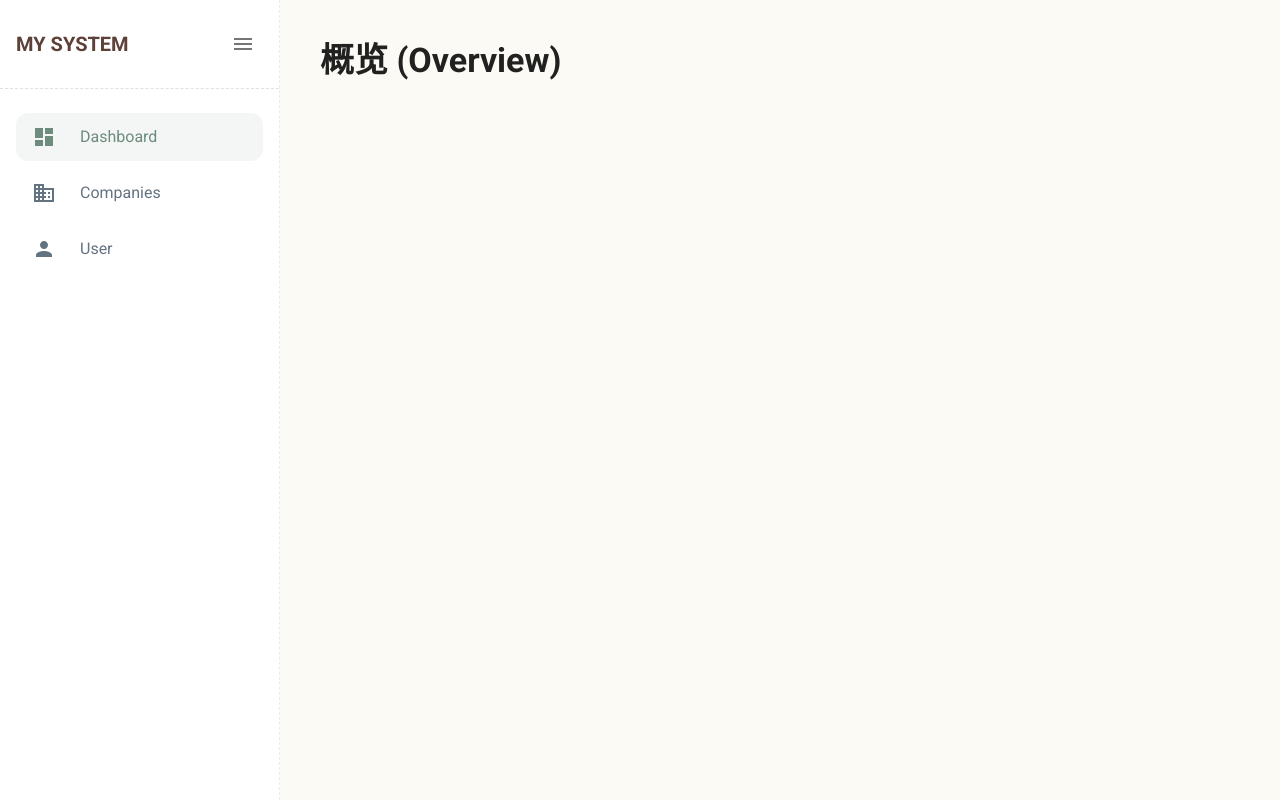
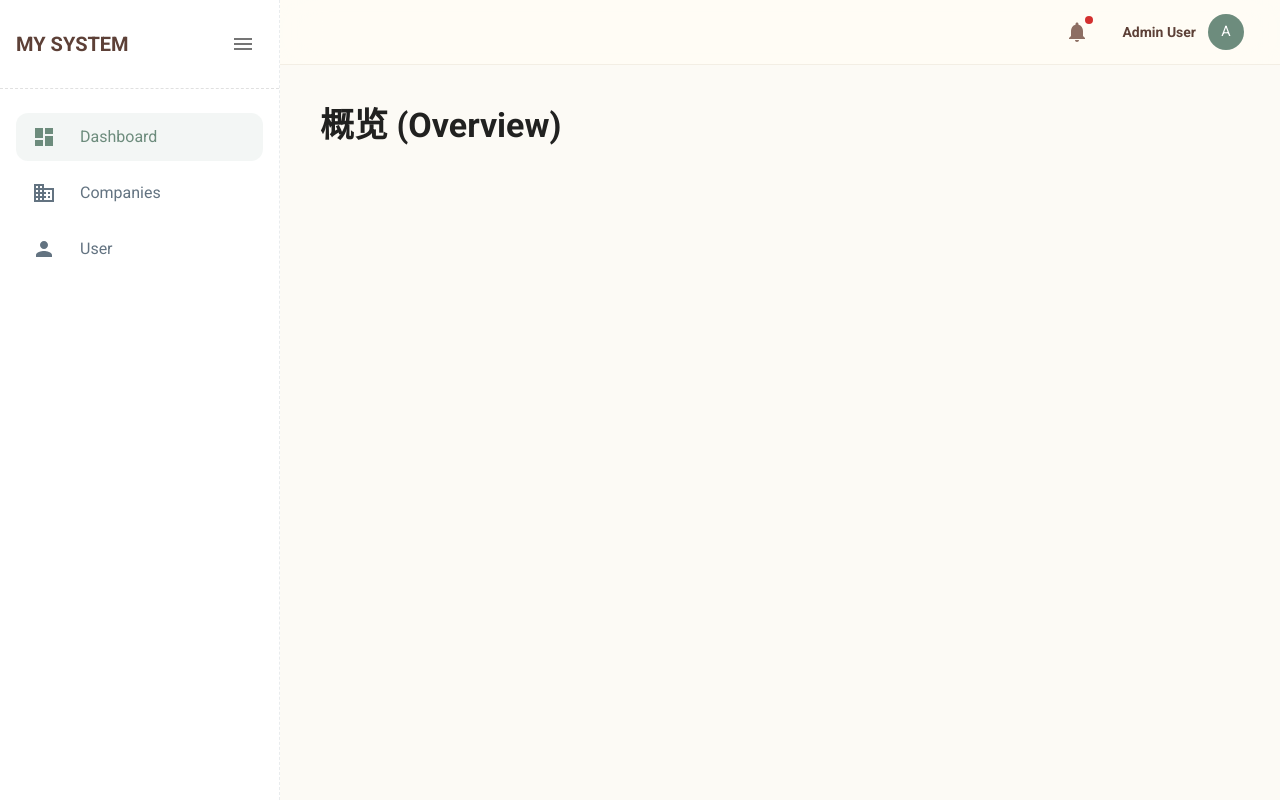
Before and after one commit to zcemulate-eng/my-code, a Next.js app: page /dashboard in a window 1280 px wide. Built offline with nearby package versions, Linux system fonts and the light colour scheme; what @mui/material-nextjs would draw is missing.

Commit message:
second week

```diff
--- a/src/app/(main)/layout.tsx
+++ b/src/app/(main)/layout.tsx
@@ -3,11 +3,12 @@
 import { useState } from 'react';
 import { Box, Drawer, List, ListItem, ListItemButton, ListItemIcon, ListItemText, IconButton, Divider, Typography, useTheme } from '@mui/material';
 import {
-    ChevronLeft as ChevronLeftIcon, Menu as MenuIcon,
+    Menu as MenuIcon,
     Dashboard as DashboardIcon, Business as BusinessIcon, Person as PersonIcon
 } from '@mui/icons-material';
 import Link from 'next/link';
 import { usePathname } from 'next/navigation';
+import TopBar from '@/components/Topbar'; // <--- 1. 引入 TopBar 组件
 
 const DRAWER_WIDTH = 280;
 
@@ -18,15 +19,15 @@ export default function MainLayout({ children }: { children: React.ReactNode })
 
     const toggleDrawer = () => setOpen(!open);
 
-    // 【关键改动】：更新导航路径，现在它们是同级的
     const navItems = [
         { text: 'Dashboard', icon: <DashboardIcon />, path: '/dashboard' },
-        { text: 'Companies', icon: <BusinessIcon />, path: '/companies' }, // 原来是 /dashboard/companies
-        { text: 'User', icon: <PersonIcon />, path: '/users' },            // 原来是 /dashboard/user
+        { text: 'Companies', icon: <BusinessIcon />, path: '/companies' },
+        { text: 'User', icon: <PersonIcon />, path: '/users' },
     ];
 
     return (
         <Box sx={{ display: 'flex', minHeight: '100vh', backgroundColor: '#fcfaf5' }}>
+            {/* --- 左侧：侧边栏 (Sidebar) --- */}
             <Drawer
                 variant="permanent"
                 open={open}
@@ -45,7 +46,6 @@ export default function MainLayout({ children }: { children: React.ReactNode })
                     },
                 }}
             >
-                {/* 侧边栏头部 */}
                 <Box sx={{ display: 'flex', alignItems: 'center', justifyContent: open ? 'space-between' : 'center', px: 2, py: 3 }}>
                     {open && <Typography variant="h6" sx={{ fontWeight: 800, color: '#5d4037' }}>MY SYSTEM</Typography>}
                     <IconButton onClick={toggleDrawer}><MenuIcon /></IconButton>
@@ -80,9 +80,27 @@ export default function MainLayout({ children }: { children: React.ReactNode })
                 </List>
             </Drawer>
 
-            {/* 内容区域：所有 (main) 下的页面都会渲染在 children 里 */}
-            <Box component="main" sx={{ flexGrow: 1, p: { xs: 2, md: 5 }, width: '100%' }}>
-                {children}
+            {/* --- 右侧：主区域 (包含 TopBar 和 页面内容) --- */}
+            <Box
+                component="main"
+                sx={{
+                    flexGrow: 1,
+                    width: '100%',
+                    display: 'flex',        // <--- 2. 改为 Flex 布局
+                    flexDirection: 'column' // <--- 3. 垂直排列 (TopBar 在上，内容在下)
+                }}
+            >
+                {/* A. 顶部栏 */}
+                <TopBar />
+
+                {/* B. 页面实际内容 */}
+                <Box sx={{
+                    flexGrow: 1,
+                    p: { xs: 2, md: 5 }, // <--- 4. Padding 移到这里，防止 TopBar 被挤压
+                    overflow: 'auto'     // 内容过多时出现滚动条
+                }}>
+                    {children}
+                </Box>
             </Box>
         </Box>
     );
--- a/src/app/actions/auth.ts
+++ b/src/app/actions/auth.ts
@@ -1,5 +1,7 @@
 'use server';
 import { prisma } from '@/lib/prisma';
+import { cookies } from 'next/headers';
+import { redirect } from 'next/navigation';
 
 export async function registerUser(formData: any) {
 	try {
@@ -29,3 +31,18 @@ export async function loginUser(formData: any) {
 		return { success: false, message: "服务器错误" };
 	}
 }
+
+/**
+ * 注销 / 退出登录
+ */
+export async function logout() {
+  // 1. 删除用于维持会话的 Cookie
+  // 注意：这里假设你的 Cookie 名字叫 'userId' 或者 'session'
+  // 如果你不确定，我们可以把常见的都删了，或者你可以告诉我你 Login 时存的 cookie 名字
+  const cookieStore = await cookies();
+  cookieStore.delete('userId');
+  cookieStore.delete('session');
+
+  // 2. 重定向回登录页
+  redirect('/login');
+}
--- a/src/app/register/page.tsx
+++ b/src/app/register/page.tsx
@@ -10,6 +10,7 @@ export default function RegisterPage() {
 	const [serverError, setServerError] = useState('');
 	const [success, setSuccess] = useState(false);
 
+    // 检查注册表单输入逻辑
 	const getFieldError = (name: string, value: string) => {
 		if (name === 'email') {
 			if (!value) {
@@ -38,6 +39,7 @@ export default function RegisterPage() {
 		return "";
 	};
 
+    // 鼠标失焦后立即检查
 	const handleBlur = (field: 'email' | 'password') => {
 		const error = getFieldError(field, formData[field]);
 		setErrors(prev => ({ ...prev, [field]: error }));
--- /dev/null
+++ b/src/components/Topbar.tsx
@@ -0,0 +1,176 @@
+'use client';
+
+import React, { useState } from 'react';
+import {
+  AppBar, Toolbar, Box, IconButton, Avatar, Typography,
+  Drawer, Stack, Button, Divider, Badge
+} from '@mui/material';
+import {
+  Notifications as NotificationsIcon,
+  Logout as LogoutIcon,
+  Person as PersonIcon,
+  Settings as SettingsIcon,
+  Close as CloseIcon
+} from '@mui/icons-material';
+import { logout } from '@/app/actions/auth';
+
+// 模拟当前登录用户数据 (后续可替换为从 Context 或 API 获取)
+const currentUser = {
+  name: 'Admin User',
+  email: 'admin@company.com',
+  role: 'Administrator',
+  department: 'HQ / IT Dept',
+  avatarUrl: '' // 如果有图片链接填这里，没有则显示首字母
+};
+
+export default function TopBar() {
+  const [open, setOpen] = useState(false);
+
+  // 处理注销
+  const handleLogout = async () => {
+    await logout();
+  };
+
+  return (
+    <>
+      {/* --- 顶栏 (AppBar) --- */}
+      <AppBar
+        position="sticky"
+        elevation={0}
+        sx={{
+          backgroundColor: 'rgba(255, 253, 245, 0.8)', // 玻璃拟态背景
+          backdropFilter: 'blur(20px)',
+          borderBottom: '1px solid rgba(139, 115, 85, 0.1)',
+          color: '#5d4037',
+          zIndex: (theme) => theme.zIndex.drawer + 1 // 确保在侧边栏之上(可选)
+        }}
+      >
+        <Toolbar sx={{ justifyContent: 'flex-end', gap: 2 }}>
+
+          {/* 这里预留空间给未来的扩展功能，比如通知铃铛 */}
+          <IconButton size="small">
+            <Badge variant="dot" color="error">
+              <NotificationsIcon sx={{ color: '#8d6e63' }} />
+            </Badge>
+          </IconButton>
+
+          {/* 头像区域 (点击触发抽屉) */}
+          <Box
+            onClick={() => setOpen(true)}
+            sx={{
+              display: 'flex',
+              alignItems: 'center',
+              gap: 1.5,
+              cursor: 'pointer',
+              padding: '4px 12px',
+              borderRadius: '50px',
+              transition: '0.2s',
+              '&:hover': { backgroundColor: 'rgba(109, 140, 125, 0.1)' }
+            }}
+          >
+            <Typography variant="body2" sx={{ fontWeight: 600, display: { xs: 'none', sm: 'block' } }}>
+              {currentUser.name}
+            </Typography>
+            <Avatar
+              sx={{
+                bgcolor: '#6d8c7d',
+                width: 36,
+                height: 36,
+                fontSize: '0.9rem'
+              }}
+              src={currentUser.avatarUrl}
+            >
+              {currentUser.name.charAt(0)}
+            </Avatar>
+          </Box>
+        </Toolbar>
+      </AppBar>
+
+      {/* --- 个人信息抽屉 (Profile Drawer) --- */}
+      <Drawer
+        anchor="right"
+        open={open}
+        onClose={() => setOpen(false)}
+        PaperProps={{
+          sx: { width: 320, p: 3, backgroundColor: '#faf9f6' }
+        }}
+      >
+        {/* 抽屉头部 */}
+        <Box sx={{ display: 'flex', justifyContent: 'space-between', alignItems: 'center', mb: 4 }}>
+          <Typography variant="h6" sx={{ fontWeight: 800, color: '#5d4037' }}>
+            My Profile
+          </Typography>
+          <IconButton onClick={() => setOpen(false)} size="small">
+            <CloseIcon />
+          </IconButton>
+        </Box>
+
+        {/* 个人信息卡片区域 */}
+        <Stack spacing={3} sx={{ flexGrow: 1 }}>
+          <Box sx={{ display: 'flex', flexDirection: 'column', alignItems: 'center', gap: 2, mb: 2 }}>
+            <Avatar
+              sx={{ width: 80, height: 80, bgcolor: '#6d8c7d', fontSize: '2rem' }}
+              src={currentUser.avatarUrl}
+            >
+              {currentUser.name.charAt(0)}
+            </Avatar>
+            <Box sx={{ textAlign: 'center' }}>
+              <Typography variant="h6" sx={{ fontWeight: 700, color: '#5d4037' }}>
+                {currentUser.name}
+              </Typography>
+              <Typography variant="body2" sx={{ color: '#8d6e63' }}>
+                {currentUser.role}
+              </Typography>
+            </Box>
+          </Box>
+
+          <Divider sx={{ borderColor: 'rgba(139, 115, 85, 0.2)' }} />
+
+          {/* 详细信息列表 */}
+          <Box sx={{ display: 'flex', flexDirection: 'column', gap: 2 }}>
+            <Box>
+              <Typography variant="caption" sx={{ color: '#8d6e63', mb: 0.5, display: 'block' }}>Email</Typography>
+              <Typography variant="body2" sx={{ fontWeight: 500 }}>{currentUser.email}</Typography>
+            </Box>
+            <Box>
+              <Typography variant="caption" sx={{ color: '#8d6e63', mb: 0.5, display: 'block' }}>Department</Typography>
+              <Typography variant="body2" sx={{ fontWeight: 500 }}>{currentUser.department}</Typography>
+            </Box>
+          </Box>
+        </Stack>
+
+        {/* 底部按钮区域 */}
+        <Stack spacing={2} sx={{ mt: 4 }}>
+          {/* 预留设置按钮 */}
+          <Button
+            variant="outlined"
+            startIcon={<SettingsIcon />}
+            sx={{
+              color: '#5d4037',
+              borderColor: 'rgba(139, 115, 85, 0.3)',
+              borderRadius: '12px'
+            }}
+          >
+            Account Settings
+          </Button>
+
+          {/* 注销按钮 */}
+          <Button
+            variant="contained"
+            color="error"
+            startIcon={<LogoutIcon />}
+            onClick={handleLogout}
+            sx={{
+              borderRadius: '12px',
+              backgroundColor: '#ff8a65',
+              boxShadow: 'none',
+              '&:hover': { backgroundColor: '#ff7043' }
+            }}
+          >
+            Sign Out
+          </Button>
+        </Stack>
+      </Drawer>
+    </>
+  );
+}
```
